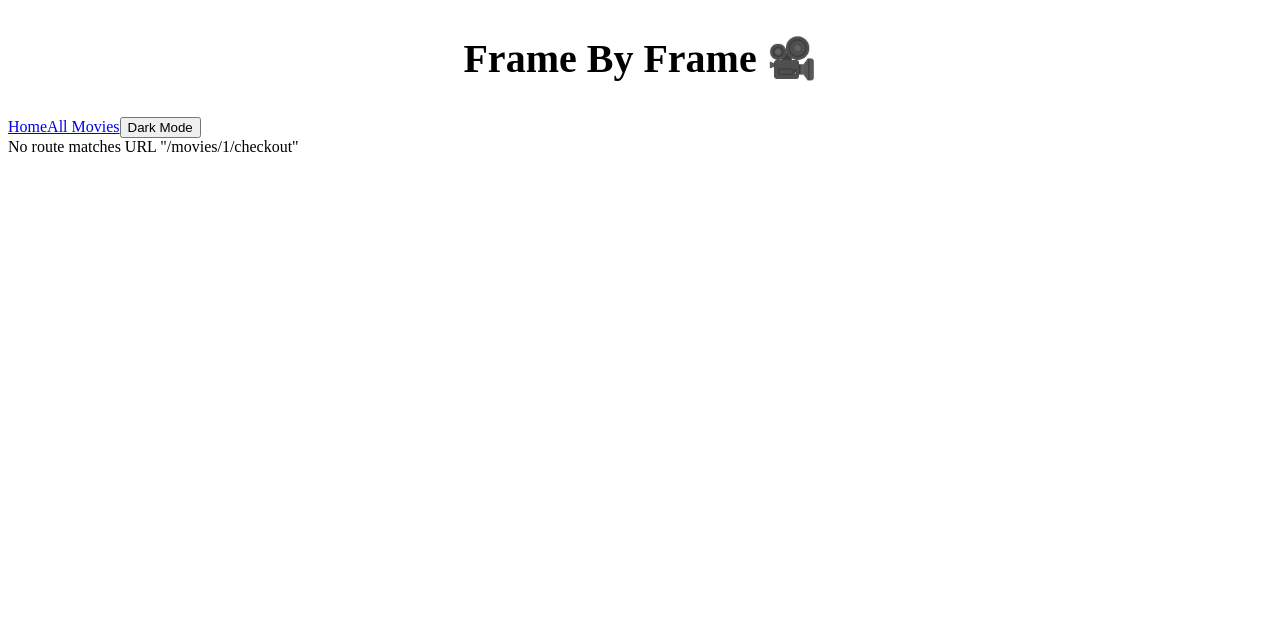
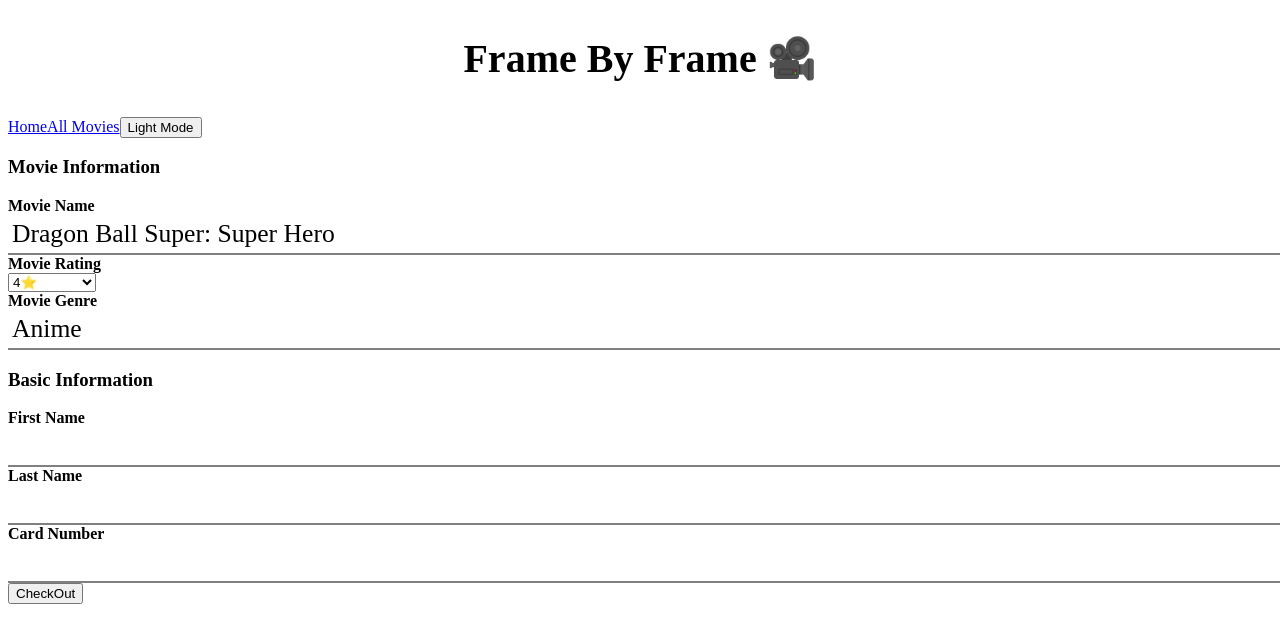
Before and after one commit to Bk2Kevoo/FrameByFrame, a React (Vite) app: page /movies/1/checkout in a window 1280 px wide. Shown: the top 642 px of the page. Built offline with nearby package versions, Linux system fonts and the light colour scheme; data requests are answered from the project's data file.

Commit message:
finished adding the rent button now time for the checkout functionality

```diff
--- a/package.json
+++ b/package.json
@@ -14,7 +14,8 @@
     "-": "^0.0.1",
     "react": "^18.3.1",
     "react-dom": "^18.3.1",
-    "react-router-dom": "^6.27.0"
+    "react-router-dom": "^6.27.0",
+    "yup": "^1.4.0"
   },
   "devDependencies": {
     "@eslint/js": "^9.11.1",
--- a/src/components/movie/MovieCard.jsx
+++ b/src/components/movie/MovieCard.jsx
@@ -1,7 +1,8 @@
 import React from "react";
 import { Link } from "react-router-dom";
 
-function MovieCard({ movie }) { // Functional component that receives a 'movie' object as a prop.
+function MovieCard({ movie }) {
+  // Functional component that receives a 'movie' object as a prop.
   const { id, name, image, rating, genre } = movie; // Destructuring the movie object to extract properties.
 
   return (
@@ -13,7 +14,9 @@
       <p className="genre">Genre: {genre}</p>
       <div className="details">
         {/* // Container for additional details. */}
-                <Link to={`/movies/${id}`}><h4>View Details</h4></Link>
+        <Link to={`/movies/${id}`}>
+          <button>View Details</button>
+        </Link>
         {/* // Link to the movie details page using dynamic routing based on the movie's ID. */}
       </div>
     </li>
--- a/src/components/movie/MovieDetails.jsx
+++ b/src/components/movie/MovieDetails.jsx
@@ -1,39 +1,44 @@
-import React, { useEffect, useState } from "react";  //importing hooks
-import { useParams } from "react-router-dom";  //importing routing hook
+import React, { useEffect, useState } from "react"; //importing hooks
+import { useParams } from "react-router-dom"; //importing routing hook
+import { useNavigate } from "react-router-dom";
 
 const baseUrl = "http://localhost:6001/movies"; //URL for movie API
 
 const MovieDetails = () => {
   const [movie, setMovie] = useState(null); // State to hold the movie details.
   const { movieId } = useParams(); // Retrieves URL parameters from the current route.
+  const navigate = useNavigate();
 
   useEffect(() => {
     fetch(`${baseUrl}/${movieId}`) // Fetching movie details using the movieId.
-            .then(response => response.json()) // Converting response to JSON.
-            .then(data => setMovie(data)) // Updating state with fetched movie data.
-            .catch(error => alert(error)); // Handling fetch errors with an alert.
+      .then((response) => response.json()) // Converting response to JSON.
+      .then((data) => setMovie(data)) // Updating state with fetched movie data.
+      .catch((error) => alert(error)); // Handling fetch errors with an alert.
   }, [movieId]); // Dependency array to refetch when movieId changes.
 
-    if (!movie) { // Conditional rendering while movie data is being fetched. ! is logical not operator, if any is false condition will evaluate to true
+  if (!movie) {
+    // Conditional rendering while movie data is being fetched. ! is logical not operator, if any is false condition will evaluate to true
     return <h2>Loading...</h2>; // Display loading message.
   }
 
-    const { image, name, rating, genre, description } = movie; // Destructuring movie details.
+  const { id, image, name, rating, genre, description } = movie; // Destructuring movie details.
 
   return (
-        <li className="detail-card" data-testid="movie-item">
-        {/* // List item for detailed movie view. */}
+    <div className="detail-card" data-testid="movie-item">
+      <>
         <img src={image} alt={name} />
         <h3>{name}</h3>
         <p className="rating">Rating: {rating}</p>
         <p className="genre">Genre: {genre}</p>
         <p>{description}</p>
-            <div className="buttons">
-                <button>Rent</button>
-                {/* // Rent button, not functional yet */}
+        <div className="rent-button">
+          <button onClick={() => navigate(`/movies/${id}/checkout`)}>
+            Rent
+          </button>
         </div>
-        </li>
+      </>
+    </div>
   );
-}
+};
 
 export default MovieDetails;
--- /dev/null
+++ b/src/components/pages/CheckOut.jsx
@@ -0,0 +1,141 @@
+import React, { useState, useEffect } from "react";
+import { useNavigate, useParams } from "react-router-dom";
+import { object, string, number } from "yup";
+
+const projectSchema = object({
+  name: string("Name must be a string").required("Name is required"),
+  rating: number("Rating must be a number")
+    .positive("Rating must be a positive number")
+    .integer("Rating must be a whole number")
+    .required("Rating is required"),
+  genre: string("Genre must be a string").required("Genre is required"),
+});
+
+const baseUrl = "http://localhost:6001/movies";
+
+const CheckOut = () => {
+  const [formData, setFormData] = useState({
+    name: "",
+    rating: "",
+    genre: "",
+  });
+
+  const navigate = useNavigate();
+  const { movieId } = useParams();
+
+  useEffect(() => {
+    fetch(`${baseUrl}/${movieId}`)
+      .then((response) => response.json())
+      .then(setFormData);
+  }, [movieId]);
+
+  const handleSubmit = (e) => {
+    e.preventDefault();
+
+    const namedMovie = {
+      name: formData.name,
+      rating: Number(formData.rating),
+      genre: formData.genre,
+    };
+
+    projectSchema
+      .validate(namedMovie)
+      .then((namedMovie) => {
+        fetch(`${baseUrl}/${movieId}`, {
+          method: "PATCH",
+          headers: {
+            "Content-Type": "application/json",
+          },
+          body: JSON.stringify(namedMovie),
+        })
+          .then((response) => response.json())
+          .then((namedMovie) => {
+            handleCheckOut(namedMovie);
+            navigate(`/movies/${movieId}/checkout`);
+          })
+          .catch((err) => alert(err));
+      })
+      .catch((err) => alert(err.message));
+  };
+
+  const handleChange = (e) => {
+    const { name, value } = e.target;
+    setFormData({
+      ...formData,
+      [name]: value,
+    });
+  };
+
+  return (
+    <section>
+      <form
+        className="Checkout-form"
+        autoComplete="off"
+        onSubmit={handleSubmit}
+      >
+        <div className="basic-information">
+          <h3>Movie Information</h3>
+        </div>
+
+        <label htmlFor="name"> Movie Name</label>
+        <input
+          type="text"
+          id="name"
+          name="name"
+          value={formData.name}
+          onChange={handleChange}
+        />
+
+        <label htmlFor="rating">Movie Rating</label>
+        <select
+          id="rating"
+          name="rating"
+          value={formData.rating}
+          onChange={handleChange}
+        >
+          <option>Select One</option>
+          <option value="1">1⭐ </option>
+          <option value="2">2⭐</option>
+          <option value="3">3⭐</option>
+          <option value="4">4⭐</option>
+          <option value="5">5⭐</option>
+        </select>
+
+        <label htmlFor="genre">Movie Genre</label>
+        <input
+          type="text"
+          id="genre"
+          name="genre"
+          value={formData.genre}
+          onChange={handleChange}
+        />
+      </form>
+
+      <section>
+        <div>
+          <form
+            className="basic-form"
+            autoComplete="off"
+            onSubmit={handleSubmit}
+          >
+            <div className="basic-information">
+              <h3>Basic Information</h3>
+            </div>
+
+            <label htmlFor="name"> First Name</label>
+            <input type="text" id="name" name="name" />
+
+            <label htmlFor="genre">Last Name</label>
+            <input type="text" id="genre" name="genre" />
+            <label htmlFor="genre">Card Number</label>
+            <input type="text" id="genre" name="genre" />
+
+            <button>CheckOut</button>
+          </form>
+        </div>
+      </section>
+    </section>
+  );
+};
+
+export default CheckOut;
--- a/src/components/routes/index.jsx
+++ b/src/components/routes/index.jsx
@@ -4,6 +4,7 @@
 import Home from "../pages/Home";
 import MoviePage from "../movie/MoviePage";
 import MovieDetails from "../movie/MovieDetails";
+import CheckOut from "../pages/CheckOut";
 
 const projectRouter = createBrowserRouter([ // Creating a router with routes for the application.
     {
@@ -22,6 +23,10 @@
             {
                 path: "/movies/:movieId", // Dynamic route for displaying movie details based on ID.
                 element: <MovieDetails /> // Component that shows details for a specific movie.
+            },
+            {
+                path: "/movies/:movieId/checkout",
+                element: <CheckOut />
             }
         ]
     }
@@ -29,4 +34,3 @@
 
 
 export default projectRouter;
-// export default index;
--- a/src/index.css
+++ b/src/index.css
@@ -72,7 +72,7 @@
 .card img {
     width: 100%;
     height: 350px;
-    /* object-fit: cover; */
+    object-fit: cover;
 }
 
 .card button {
@@ -172,7 +172,7 @@
 
 .detail-card img {
     width: 100%;
-    max-width: 500px;
+    max-width: 200px;
     height: auto;
     border-radius: 8px;
     margin-bottom: 1.5rem;
@@ -207,28 +207,3 @@
 .detail-card .buttons button:hover {
     background-color: #0056b3;
 }
-
-.movie-image {
-    width: 100%;
-    height: 350px;
-    object-fit: cover;
-    border-radius: 8px;
-}
-
-.card {
-    margin: 4rem;
-    width: calc(100% / 3 - 2rem);
-    border: 1px solid #ccc;
-    border-radius: 8px;
-    box-shadow: 0 4px 8px rgba(0, 0, 0, 0.1);
-    overflow: hidden;
-    flex-direction: column;
-    align-items: center;
-}
-
-.movie-image {
-    width: 100%;
-    height: 350px;
-    object-fit: cover;
-    border-radius: 8px;
-}
```
Also changed, not shown: 1 other file (tests, documents, lock files or other folders). Lines whose indentation alone changed are shown as unchanged.
